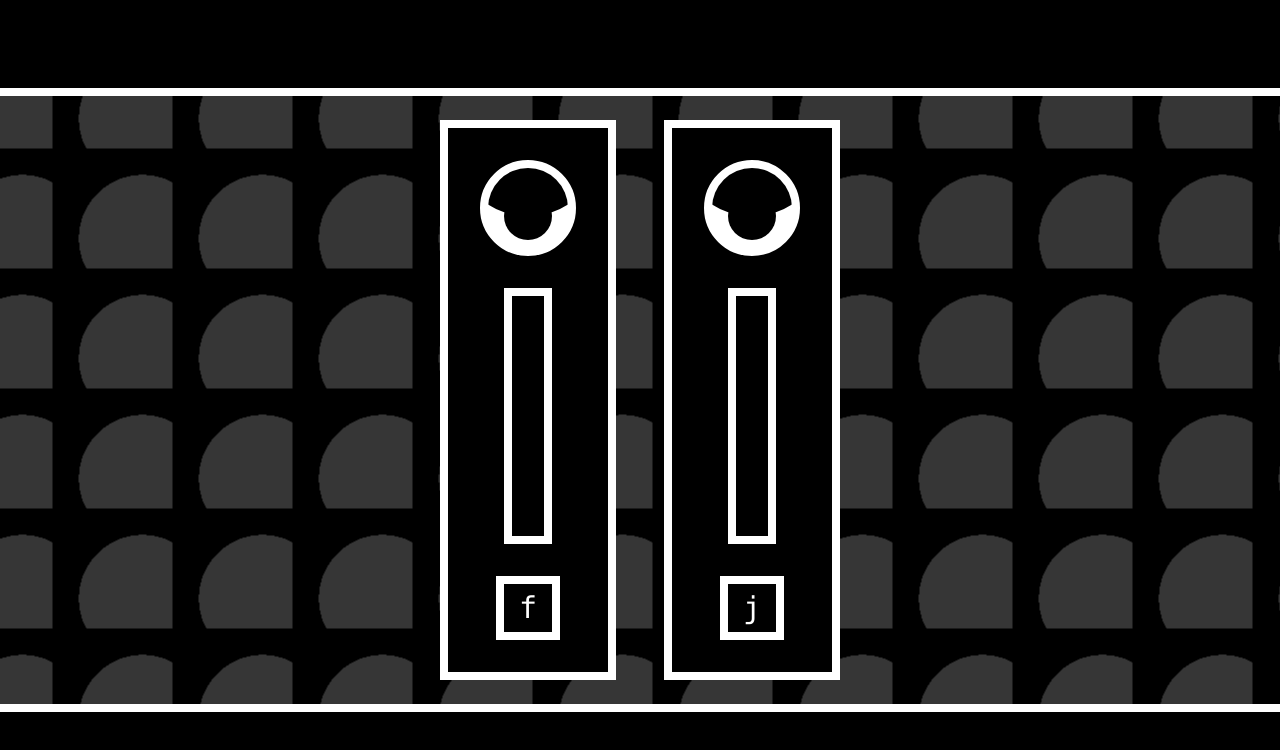
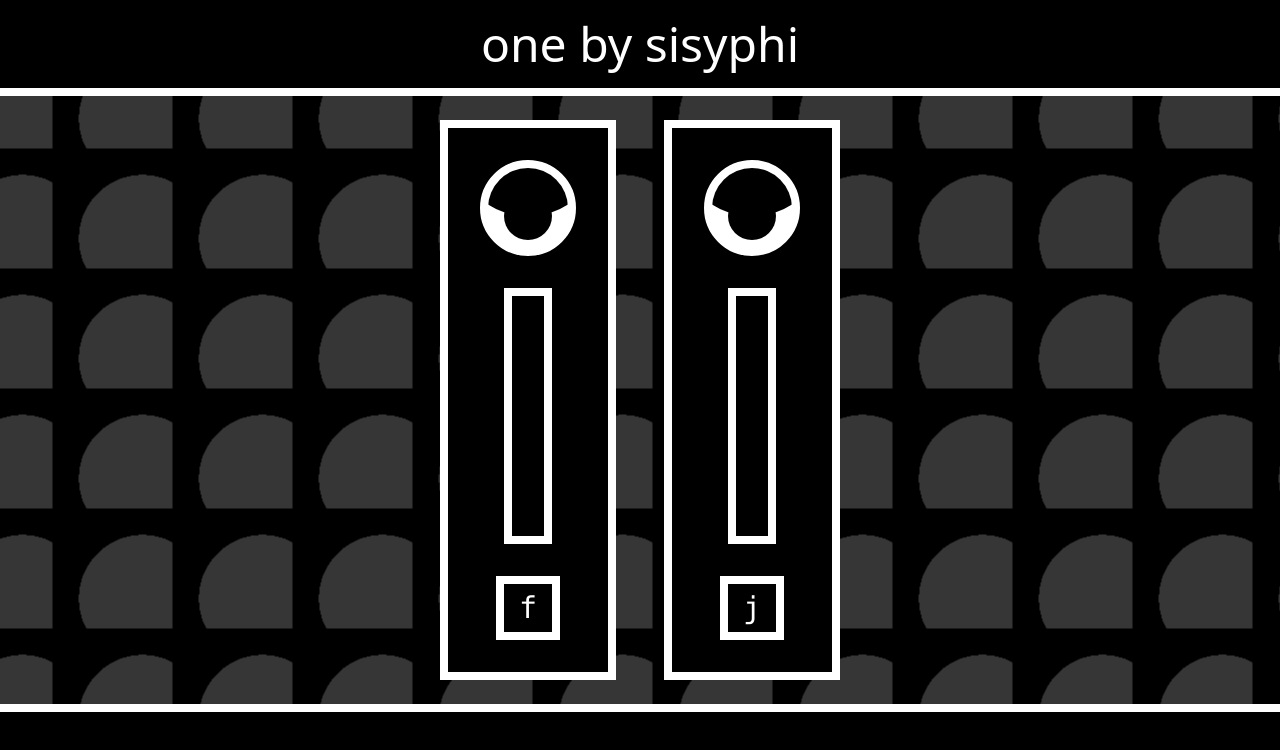
Before and after one commit to sisyphi/dotd-one, a SvelteKit app: page / in a window 1280 px wide. Shown: the top 750 px of the page. Built offline with nearby package versions, Linux system fonts and the light colour scheme.

Commit message:
Add name to header

```diff
--- a/src/routes/+layout.svelte
+++ b/src/routes/+layout.svelte
@@ -10,7 +10,9 @@
 </script>
 
 <div class="flex h-svh flex-col">
-	<header class="h-24 w-full border-b-8 border-white bg-black">HEADER</header>
+	<header class="flex h-24 w-full flex-row justify-center border-b-8 border-white bg-black">
+		<h1 class="self-center font-sans text-5xl font-thin text-white">one by sisyphi</h1>
+	</header>
 	<div
 		class="bg-moon h-full flex-1 bg-black"
 		style="background-position: {`${-Math.round(bgOffset * 100) / 100}px ${-Math.round(bgOffset * 100) / 100}px`};"
```
